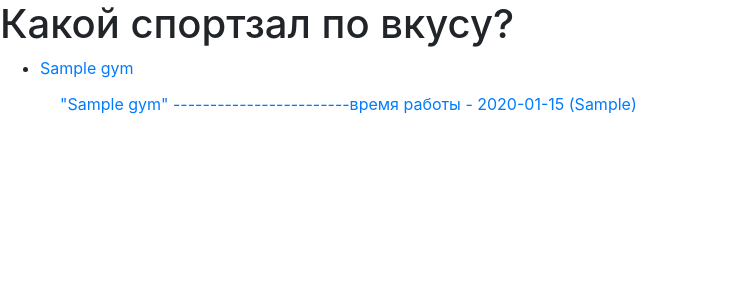
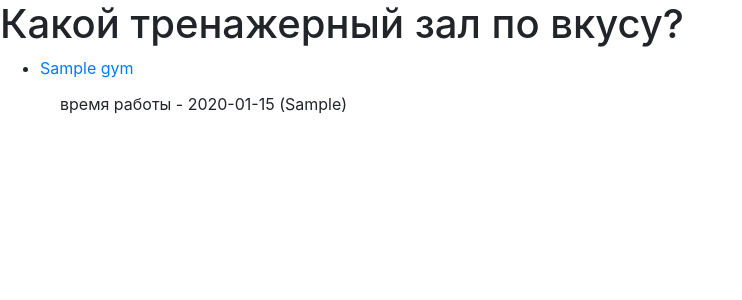
Before and after one commit to SnezokHolodny/tms-gym, a Django app: page /gyms/ in a window 1280 px wide. Shown: the top 300 px of the page, without its empty margins (0-742 px from the left). Run offline with Django 4.2, Linux system fonts and the light colour scheme; tables that the repository leaves empty hold one stand-in row (values such as "Sample post").

Commit message:
Initial commit

```diff
--- a/gyms/models.py
+++ b/gyms/models.py
@@ -5,6 +5,7 @@ class Gym(models.Model):
     name = models.CharField(max_length=200)
     time_work = models.CharField(max_length=100)
     adress = models.CharField(max_length=200)
+
 
 
     def __str__(self):
--- a/gyms/templates/gyms/index.html
+++ b/gyms/templates/gyms/index.html
@@ -4,13 +4,13 @@
 {% if not gyms %}
     <h1>There are no gyms</h1>
 {% else %}
-    <h1>Какой спортзал по вкусу?</h1>
+    <h1>Какой тренажерный зал по вкусу?</h1>
     <ul>
         {% for gym in gyms %}
             <li>
                 <a href="{% url 'gyms:gym_detail' gym.id %}">{{ gym.name }}</a>
                 <ul class="list-group list-group-flush">
-                    <li class="list-group-item"><a href="/gyms/{{ gym.id }}">"{{ gym.name }}" ------------------------время работы - {{ gym.time_work }}   ({{ gym.adress }})</a></li>
+                    <li class="list-group-item"> время работы - {{ gym.time_work }}   ({{ gym.adress }})</a></li>
                 </ul>
             </li>
         {% endfor %}
--- a/gyms/urls.py
+++ b/gyms/urls.py
@@ -5,5 +5,6 @@ from . import views
 app_name = 'gyms'
 urlpatterns = [
     path('', views.index, name='index'),
-    path('gyms/<int:gym_id', views.gym_detail, name='gym_detail'),
+    path('gym/<int:gym_id>', views.gym_detail, name='gym_detail'),
+    path('trainer/<int:trainer_id>', views.trainer_detail, name='trainer_detail'),
 ]
--- a/gyms/views.py
+++ b/gyms/views.py
@@ -10,3 +10,8 @@ def gym_detail(request, gym_id: int):
     return render(request, 'gyms/gym_detail.html', {
         'gym': get_object_or_404(Gym, id=gym_id),
     })
+
+def trainer_detail(request, trainer_id: int):
+    return render(request, 'gyms/trainer_detail.html', {
+        'trainer': get_object_or_404(Trainer, id=trainer_id),
+    })
```
Also changed, not shown: gyms/templates/gyms/gym_detail.html (+9 -0 lines), gyms/templates/gyms/trainer_detail.html (added, +9 -0 lines).
